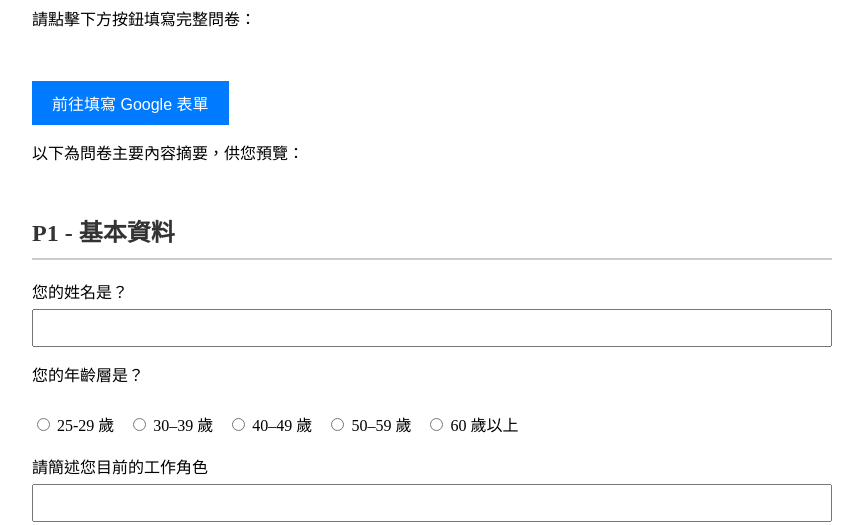
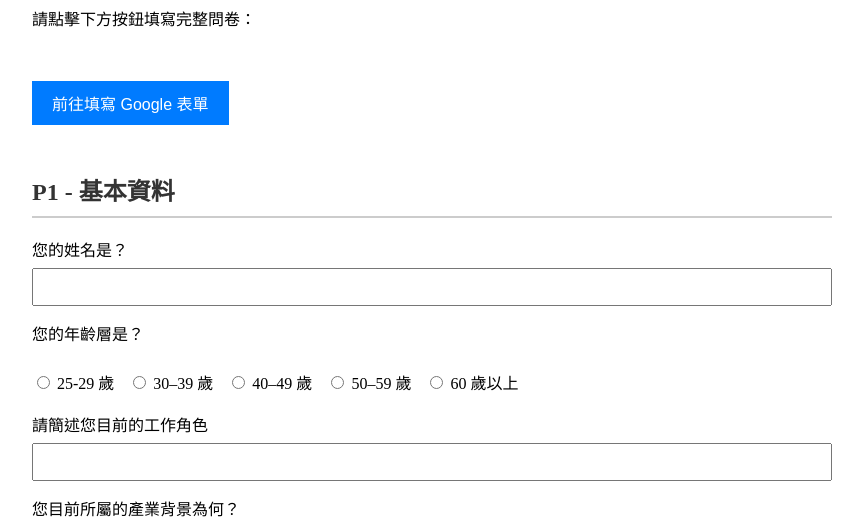
Before and after one commit to alexwangastudio/onlie_quetionare, a plain HTML site: page index.html in a window 1280 px wide. Shown: the part 222-747 px from the top of the page, without its empty margins (208-1071 px from the left). Drawn offline with Linux system fonts and the light colour scheme.

Commit message:
Update index.html

```diff
--- a/index.html
+++ b/index.html
@@ -115,7 +115,7 @@
   <h1>客戶經驗問卷 Customer Experience Survey</h1>
   <p>請點擊下方按鈕填寫完整問卷：</p>
   <p><a href="https://docs.google.com/forms/d/e/1FAIpQLScYpNeiAPXkNyACUtDCJkRK_8llLVDMBXsMOEzQXxpsyJzFfQ/viewform" target="_blank"><button>前往填寫 Google 表單</button></a></p>
-  <p>以下為問卷主要內容摘要，供您預覽：</p>
+
 
   <h2>P1 - 基本資料</h2>
   <form>
```
